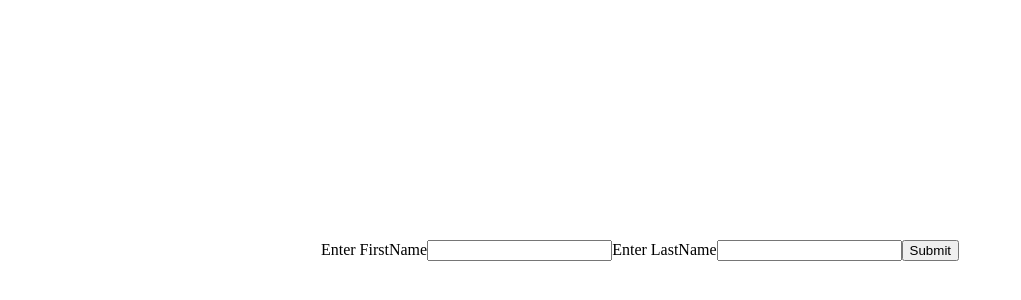
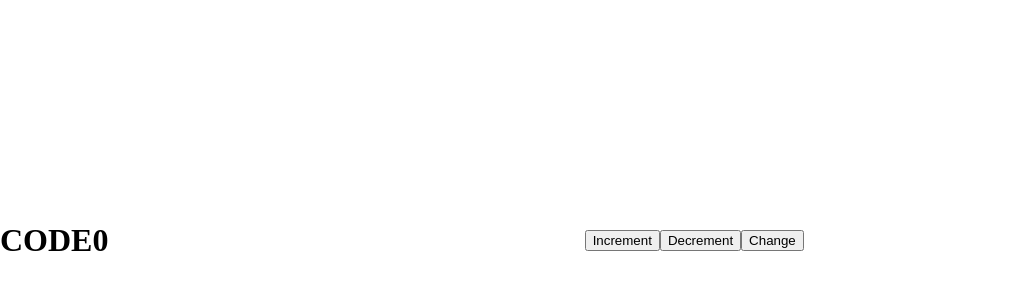
Before and after one commit to jawadd/react-projects, a React (Create React App) app: page / in a window 1280 px wide. Shown: the part 160-460 px from the top of the page, without its empty margins (0-1021 px from the left). Built offline with nearby package versions, Linux system fonts and the light colour scheme.

Commit message:
UseEffect Hook

```diff
--- /dev/null
+++ b/src/UseEffectHook.js
@@ -0,0 +1,43 @@
+import React, { useEffect, useState } from 'react'
+
+const UseEffectHook = () => {
+   const [num, setNum] = useState(0)
+   const [data , setData] = useState("CODE")
+
+   const increment = () =>{
+       setNum(num+1)
+   }
+   const decrement = () =>{
+
+           setNum(num-1)
+
+   }
+
+   const change = () =>{
+       setData("Code with Jawad")
+   }
+
+
+   useEffect(()=>{
+       // console.log("Running useEffect()");
+       alert("Running useEffect")
+   }, [data])
+
+  return (
+    <>
+    <h1>{data}</h1>
+       <div className='container'>
+           <h1>{num}</h1>
+           <div className='btn'>
+               <button onClick={increment}>Increment</button>
+               <button onClick={decrement}>Decrement</button>
+               <button onClick={change}>Change</button>
+
+
+           </div>
+       </div>
+    </>
+  )
+}
+
+export default UseEffectHook
--- a/src/index.js
+++ b/src/index.js
@@ -11,12 +11,13 @@ import Condition  from './Condition';
 import Clock from './Clock';
 import Events from './Events';
 import Form from './Form';
+import UseEffectHook from './UseEffectHook';
 
 
 const root = ReactDOM.createRoot(document.getElementById('root'));
 root.render(
   <React.StrictMode>
    {/* <MainPage /> */}
-  < Form />
+  <UseEffectHook />
   </React.StrictMode>
 );
```
